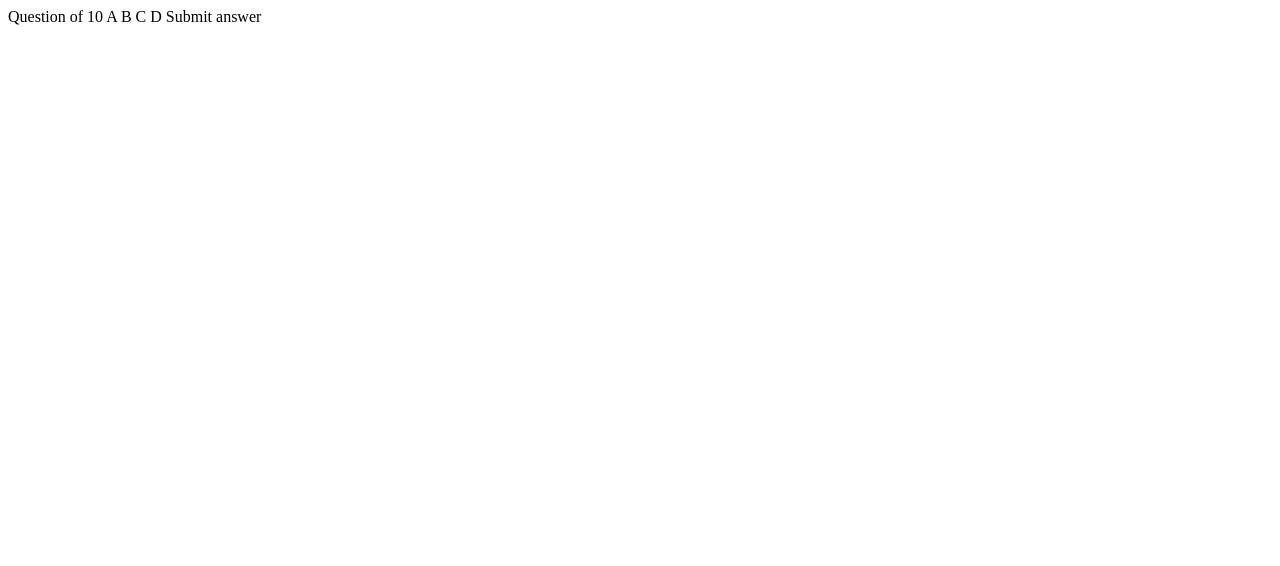
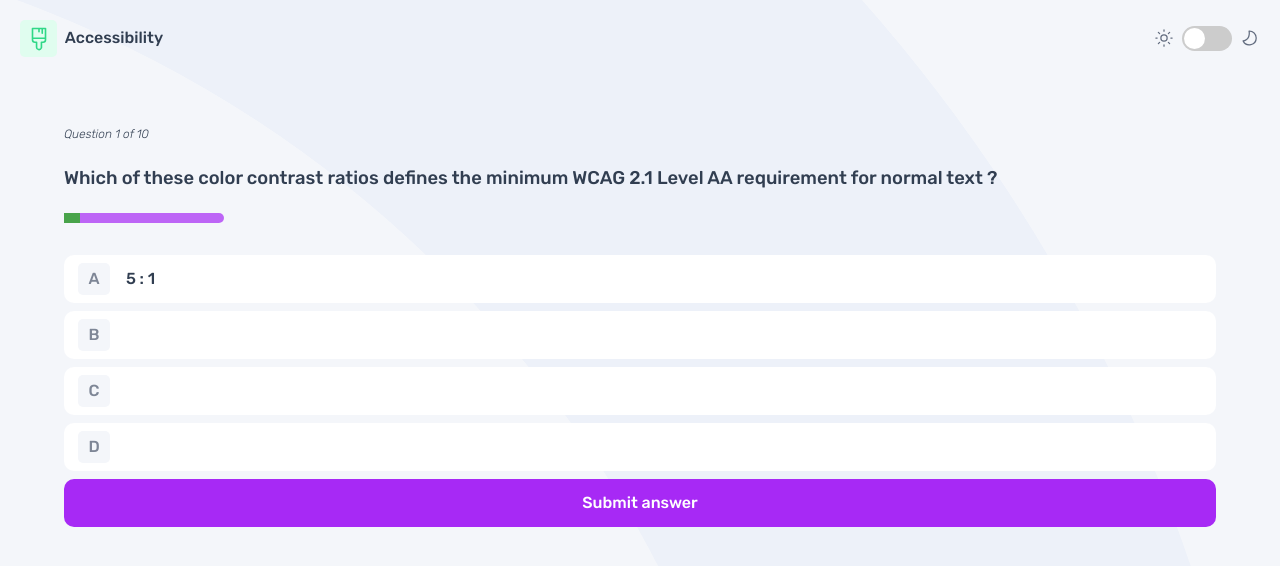
Before and after one commit to Hexerse/frontend-quiz, a plain HTML site: page question.html in a window 1280 px wide. Drawn offline with Linux system fonts and the light colour scheme.

Commit message:
accessibility page done

```diff
--- a/js/main.js
+++ b/js/main.js
@@ -33,9 +33,11 @@ const mode = () => {
   const topicButtons = document.querySelectorAll(".buttons__topics");
   const quiz = document.querySelector(".frontend__quiz");
   if (toggleMode.checked) {
+    //Make toggle true (dark)
     toggleMode.checked = true;
 
     body.classList.toggle("dark-mode");
+
     quiz.classList.toggle("dark__text");
 
     icons.forEach((icon) => {
--- a/question.html
+++ b/question.html
@@ -5,25 +5,54 @@
   <meta name="viewport" content="width=device-width, initial-scale=1.0">
 
   <link rel="icon" type="image/png" sizes="32x32" href="./assets/images/favicon-32x32.png">
+  <link rel="stylesheet" href="">
+  <title>Frontend Mentor | Frontend quiz app</title>
+  <link rel="stylesheet" href="/styles/question.css">
 
-  <title>Frontend Mentor | Frontend quiz app</title>
+  <link rel="preconnect" href="https://fonts.googleapis.com" />
+  <link rel="preconnect" href="https://fonts.gstatic.com" crossorigin />
+  <link
+    href="https://fonts.googleapis.com/css2?family=JetBrains+Mono:ital,wght@0,100..800;1,100..800&family=Plus+Jakarta+Sans:ital,wght@0,200..800;1,200..800&family=Red+Hat+Text:ital,wght@0,300..700;1,300..700&family=Rubik:ital,wght@0,300..900;1,300..900&family=Space+Mono:ital,wght@0,400;0,700;1,400;1,700&display=swap"
+    rel="stylesheet"
+  />
 </head>
-<body>
+<body class="light-mode">
 
+  <header>
+    <div class="topic__header">
+      <p class="topic__name">Accessibility</p>
+    </div>
 
+    <div class="toggle-wrapper">
+      <div class="toggle-container">
+        <span class="icon"></span>
+        <input type="checkbox" id="toggle-switch" class="toggle-switch">
+        <label for="toggle-switch" class="toggle-label"></label>
+        <span class="icon"></span>
+      </div>
+    </div>
+  </header>
 
   <!-- Quiz question start -->
 
-  Question <!-- number --> of 10
-
-  A
-  B
-  C
-  D
-
-  Submit answer
+  <section class="question__section">
+    <p class="question__progress">Question 1 of 10</p>
+    <p class="question">
+      Which of these color contrast ratios defines the minimum
+      WCAG 2.1 Level AA requirement for normal text ?
+    </p>
+    <progress min="1" max="10" class="question__progress-bar" value="1">
+    </progress>
+    <div class="question__buttons">
+      <button class="question__choice"><span class="options">A</span><p class="answers">5 : 1</p></button>
+      <button class="question__choice"><span class="options">B</span><p class="answers"></p></button>
+      <button class="question__choice"><span class="options">C</span><p class="answers"></p></button>
+      <button class="question__choice"><span class="options">D</span><p class="answers"></p></button>
+      <button class="submit">Submit answer</button>
+    </div>
+  </section>
 
   <!-- Quiz question end -->
-
+  <script src="/js/question.js"></script>
 </body>
 </html>
--- /dev/null
+++ b/styles/question.css
@@ -0,0 +1,318 @@
+/*
+  1. Use a more-intuitive box-sizing model.
+*/
+*,
+*::before,
+*::after {
+  box-sizing: border-box;
+}
+/*
+    2. Remove default margin
+  */
+* {
+  margin: 0;
+}
+/*
+    Typographic tweaks!
+    3. Add accessible line-height
+    4. Improve text rendering
+  */
+body {
+  line-height: 1.5;
+  -webkit-font-smoothing: antialiased;
+}
+/*
+    5. Improve media defaults
+  */
+img,
+picture,
+video,
+canvas,
+svg {
+  display: block;
+  max-width: 100%;
+}
+/*
+    6. Remove built-in form typography styles
+  */
+input,
+button,
+textarea,
+select {
+  font: inherit;
+}
+/*
+    7. Avoid text overflows
+  */
+p,
+h1,
+h2,
+h3,
+h4,
+h5,
+h6 {
+  overflow-wrap: break-word;
+}
+/*
+    8. Create a root stacking context
+  */
+#root,
+#__next {
+  isolation: isolate;
+}
+
+:root {
+  --clr-darknavy: #313e51;
+  --clr-greynavy: #626c7f;
+  --clr-lightgray: #f4f6fa;
+  --clr-navy: #3b4d66;
+  --clr-lightbluish: #abc1e1;
+  --clr-answer: #26d782;
+  --clr-wrong: #ee5454;
+
+  --font-family: "Rubik", sans-serif;
+  --fw-light: 200;
+  --fw-medium: 400;
+  --fw-bold: 500;
+}
+
+body {
+  display: flex;
+  flex-direction: column;
+  align-items: center;
+  height: 100vh;
+
+  font-family: var(--font-family);
+  gap: 3rem;
+}
+
+.light-mode {
+  background-image: url(/starter-code/assets/images/pattern-background-mobile-light.svg);
+  background-repeat: none;
+  background-size: cover;
+  background-color: #f4f6fa;
+}
+
+.dark-mode {
+  background-image: url(/starter-code/assets/images/pattern-background-mobile-dark.svg);
+  background-repeat: none;
+  background-size: cover;
+  background-color: var(--clr-darknavy);
+}
+
+button:hover {
+  cursor: pointer;
+}
+
+header {
+  width: 100%;
+  display: flex;
+  align-items: center;
+  justify-content: space-between;
+  padding: 1.25rem;
+}
+
+.icon {
+  height: 1.25rem;
+  width: 1.25rem;
+  background-size: contain;
+  background-position: center;
+  background-repeat: no-repeat;
+}
+
+.icon:nth-child(1) {
+  background-image: url(/starter-code/assets/images/icon-sun-dark.svg);
+}
+
+.dark-switch:nth-child(1) {
+  background-image: url(/starter-code/assets/images/icon-sun-light.svg);
+}
+
+.icon:nth-child(4) {
+  background-image: url(/starter-code/assets/images/icon-moon-dark.svg);
+}
+
+.dark-switch:nth-child(4) {
+  background-image: url(/starter-code/assets/images/icon-moon-light.svg);
+}
+
+.toggle-container {
+  display: flex;
+  align-items: center;
+  gap: 0.5rem;
+}
+
+.toggle-switch {
+  display: none;
+}
+
+.toggle-label {
+  position: relative;
+  width: 3.125rem;
+  height: 1.5625rem;
+  background-color: #ccc;
+  border-radius: 1.5625rem;
+  cursor: pointer;
+  transition: background-color 0.3s;
+}
+
+.toggle-label::before {
+  content: "";
+  position: absolute;
+  top: 2px;
+  left: 2px;
+  width: 21px;
+  height: 21px;
+  background-color: #fff;
+  border-radius: 50%;
+  transition: transform 0.4s;
+}
+
+.toggle-switch:checked + .toggle-label {
+  background-color: #6200ea;
+}
+
+.toggle-switch:checked + .toggle-label::before {
+  transform: translateX(25px);
+}
+
+.topic__header {
+  display: flex;
+  align-items: center;
+  gap: 1rem;
+}
+
+.topic__name {
+  display: flex;
+  align-items: center;
+  gap: 0.5rem;
+  color: var(--clr-darknavy);
+  font-weight: var(--fw-bold);
+}
+
+.topic__name::before {
+  content: "";
+  background-image: url(/starter-code/assets/images/icon-css.svg);
+  background-position: center;
+  background-repeat: no-repeat;
+  background-size: 70%;
+  height: 2.3rem;
+  width: 2.3rem;
+  background-color: #e0fdef;
+  border-radius: 0.3125rem;
+}
+
+.question__section {
+  display: flex;
+  flex-direction: column;
+  gap: 1.5rem;
+  width: 90%;
+  color: var(--clr-darknavy);
+}
+
+.question__section .question__progress {
+  font-style: italic;
+  font-size: 0.75rem;
+  font-weight: var(--fw-light);
+}
+
+.question__section .question {
+  font-weight: var(--fw-bold);
+  line-height: 1.2;
+  font-size: 1.15rem;
+}
+
+.question__progress-bar {
+  -webkit-appearance: none;
+  margin-bottom: 0.5rem;
+  height: 10px;
+  border-radius: 5px;
+  background: white;
+  outline: none;
+  opacity: 0.7;
+  transition: opacity 0.2s;
+}
+
+.question__progress-bar::-moz-progress-bar{
+    background-color: #A729F5;
+    border-radius: 1rem;
+  }
+
+  .question__progress-bar::-webkit-progress-bar{
+    background-color: #A729F5;
+    height: 100%;
+    border-radius: 1rem;
+  }
+
+
+.question__buttons {
+  display: flex;
+  flex-direction: column;
+  align-items: center;
+  gap: 0.5rem;
+}
+
+.question__buttons button{
+  width: 100%;
+  min-height: 3rem;
+  border: none;
+  border-radius: 10px;
+}
+
+
+.question__choice{
+    background-color: white;
+}
+
+.question__choice:hover{
+    border: 2px solid #A729F5;
+}
+
+.question__choice:hover .options{
+    background-color:#A729F5;
+    color: white;
+}
+
+.question__choice:focus .options{
+    background-color:#A729F5;
+    color: white;
+}
+
+.question__choice:focus{
+    border: 2px solid #A729F5;
+}
+
+
+.question__choice{
+    display: flex;
+    align-items: center;
+    gap: 1rem;
+}
+
+.options{
+margin-left: 0.5rem;
+
+display: flex;
+align-items: center;
+justify-content: center;
+
+color: #7e8696;
+background-color: #f4f6fa;
+
+width: 2rem;
+height: 2rem;
+border-radius: 5px;
+font-weight: var(--fw-bold);
+}
+
+.answers{
+    color: var(--clr-darknavy);
+    font-weight: var(--fw-bold);
+}
+
+.submit{
+    border: none;
+    background-color: #A729F5;
+    color: white;
+    font-weight: var(--fw-bold);
+}
--- a/styles/welcome.css
+++ b/styles/welcome.css
@@ -118,6 +118,7 @@ button:hover{
   background-image: url(/starter-code/assets/images/pattern-background-mobile-light.svg);
   background-repeat: none;
   background-size: cover;
+  background-color: #F4F6FA;
 }
 
 .dark-mode{
```
Also changed, not shown: js/question.js (added).
